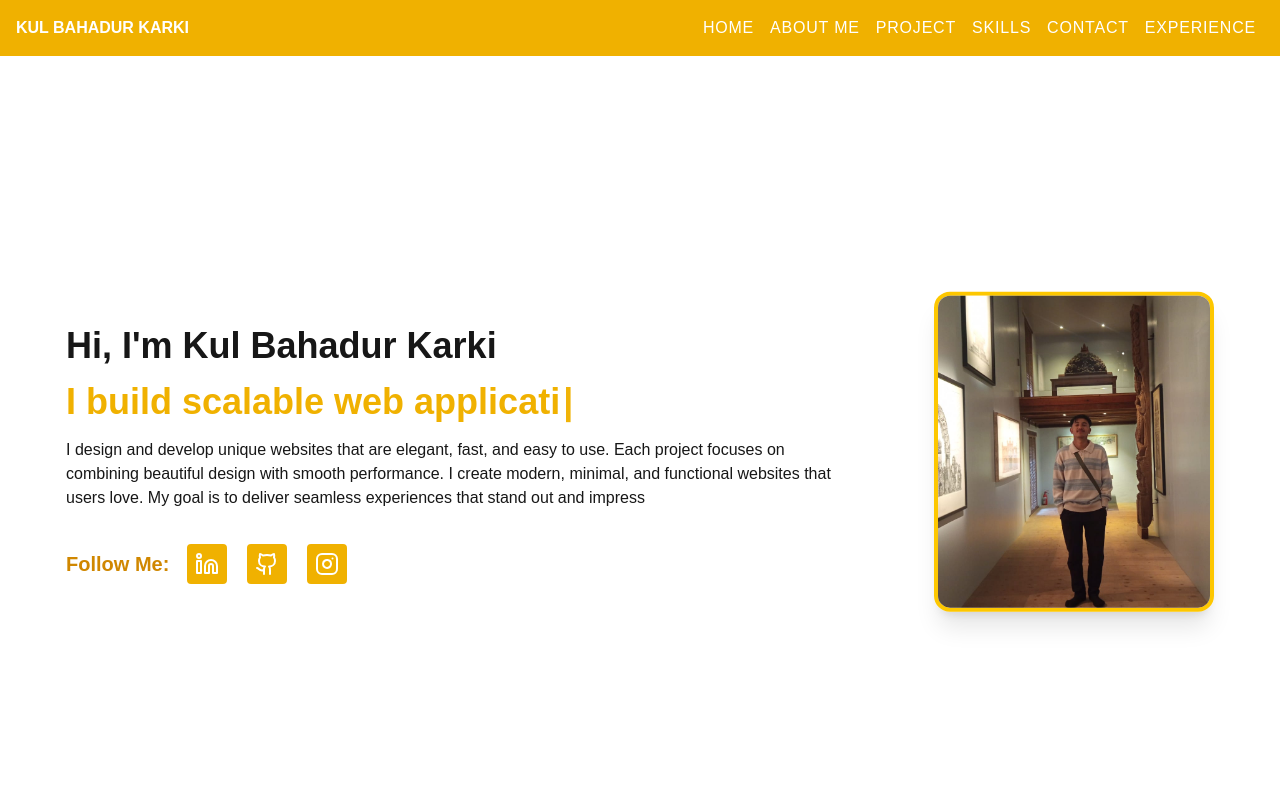
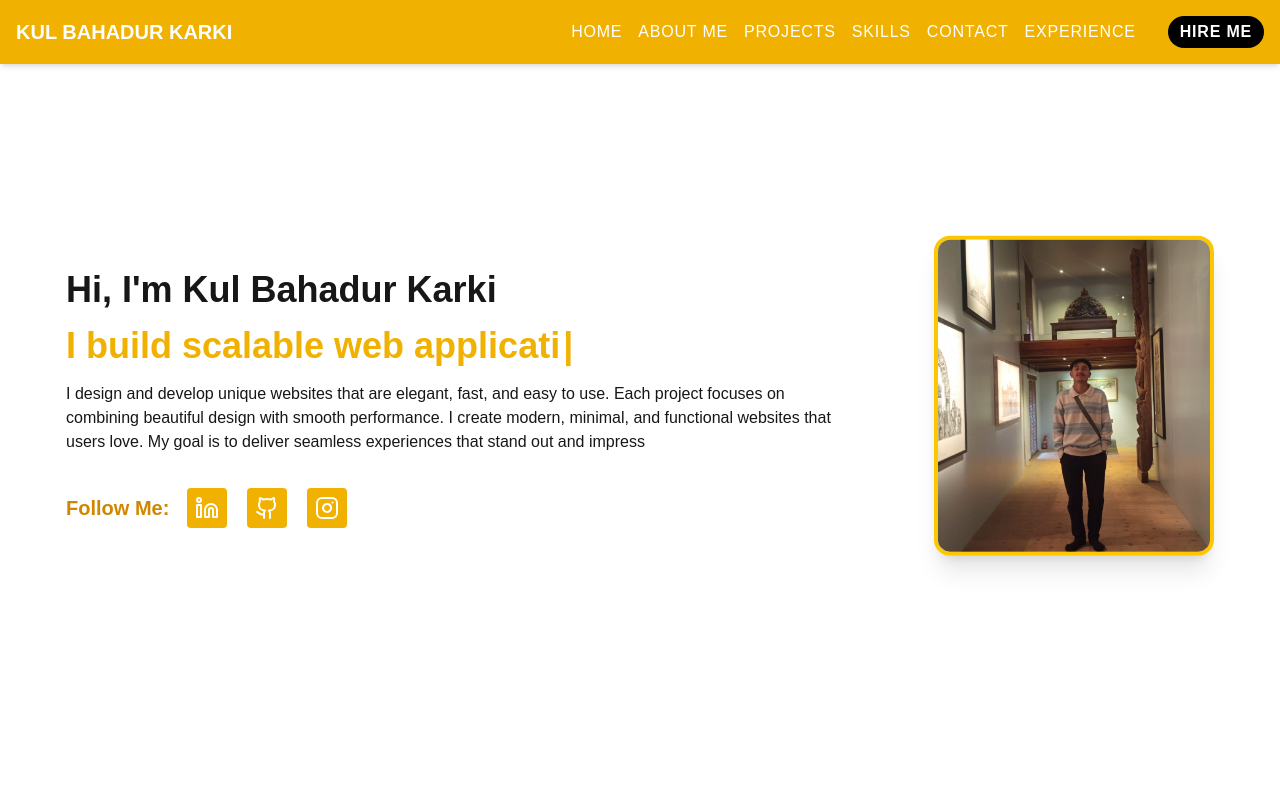
Before and after one commit to kul349/portfolio, a Next.js app: page / in a window 1280 px wide. Shown: the top 800 px of the page. Built offline with nearby package versions, Linux system fonts and the light colour scheme.

Commit message:
adding the some changes

```diff
--- a/src/app/components/homepage.jsx
+++ b/src/app/components/homepage.jsx
@@ -1,6 +1,8 @@
 "use client"
 import React from "react";
+import { useState } from "react";
 import Link from "next/link";
+import { HiMenu, HiX } from "react-icons/hi";
 import Image from "next/image";
 import { motion } from "framer-motion";
 import { Typewriter } from "react-simple-typewriter";
@@ -238,23 +240,75 @@ const contacts = [
     icon: <Globe className="w-5 h-5 text-yellow-500" />,
   },
 ];
+const [menuOpen, setMenuOpen] = useState(false);
+
+const toggleMenu = () => setMenuOpen(!menuOpen);
   return (
     <main>
       {/* Header */}
-      <header className="flex flex-col bg-yellow-500">
-        <div className="flex justify-between items-center p-4">
-          <span className="font-bold uppercase text-white">
+      <header className="w-full bg-yellow-500 fixed top-0 z-50 shadow-md">
+  <div className="max-w-7xl mx-auto flex flex-wrap justify-between items-center p-4">
+    {/* Logo */}
+    <span className="font-bold uppercase text-white text-lg md:text-xl">
       Kul Bahadur Karki
     </span>
-          <nav className="flex sm:gap-2 space-x-2 px-2 text-white uppercase tracking-wider sm:text-xs md:text-base">
+
+    {/* Desktop Nav */}
+    <nav className="hidden md:flex flex-wrap items-center gap-2 md:gap-4 text-white uppercase tracking-wider text-sm md:text-base">
       <Link href="/">Home</Link>
       <Link href="#aboutme">About Me</Link>
-            <Link href="#project">Project</Link>
+      <Link href="#project">Projects</Link>
       <Link href="#skill">Skills</Link>
       <Link href="#contact">Contact</Link>
       <Link href="#experience">Experience</Link>
+      <a
+        href="mailto:karkikulbahadur344@gmail.com"
+        className="ml-2 md:ml-4 px-3 py-1 bg-black text-white font-semibold rounded-2xl transition whitespace-nowrap"
+      >
+        Hire Me
+      </a>
     </nav>
+
+    {/* Mobile Menu Button */}
+    <div className="md:hidden flex items-center">
+      <button
+        onClick={toggleMenu}
+        className="text-white text-2xl focus:outline-none"
+      >
+        {menuOpen ? <HiX /> : <HiMenu />}
+      </button>
     </div>
+  </div>
+
+  {/* Mobile Menu */}
+  {menuOpen && (
+    <div className="md:hidden bg-yellow-500 text-white uppercase text-center py-4 space-y-2 shadow-lg w-full overflow-hidden">
+      <Link href="/" onClick={toggleMenu} className="block">
+        Home
+      </Link>
+      <Link href="#aboutme" onClick={toggleMenu} className="block">
+        About Me
+      </Link>
+      <Link href="#project" onClick={toggleMenu} className="block">
+        Projects
+      </Link>
+      <Link href="#skill" onClick={toggleMenu} className="block">
+        Skills
+      </Link>
+      <Link href="#contact" onClick={toggleMenu} className="block">
+        Contact
+      </Link>
+      <Link href="#experience" onClick={toggleMenu} className="block">
+        Experience
+      </Link>
+      <a
+        href="mailto:karkikulbahadur344@gmail.com"
+        className="block mt-2 px-4 py-2 bg-white text-yellow-500 font-semibold rounded hover:bg-yellow-100 transition"
+      >
+        Hire Me
+      </a>
+    </div>
+  )}
 </header>
       {/* Hero Section */}
       <section
```
Lines whose indentation alone changed are shown as unchanged.
